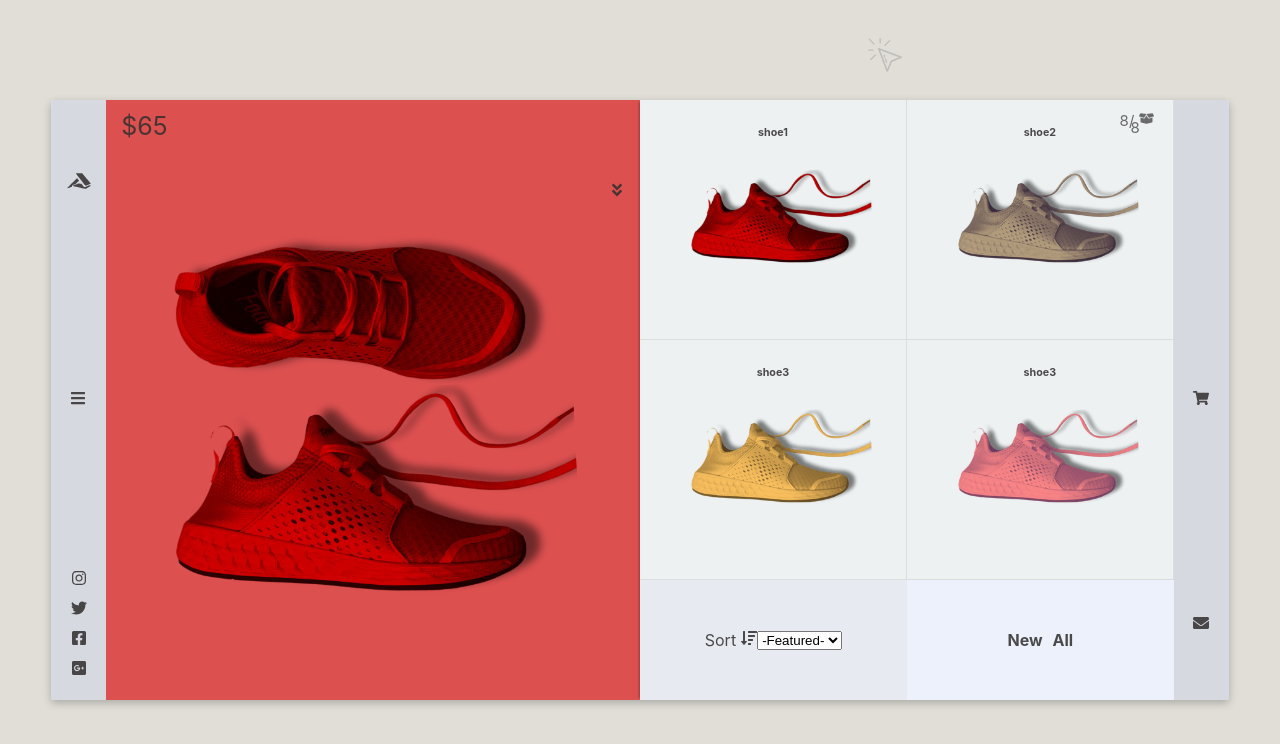
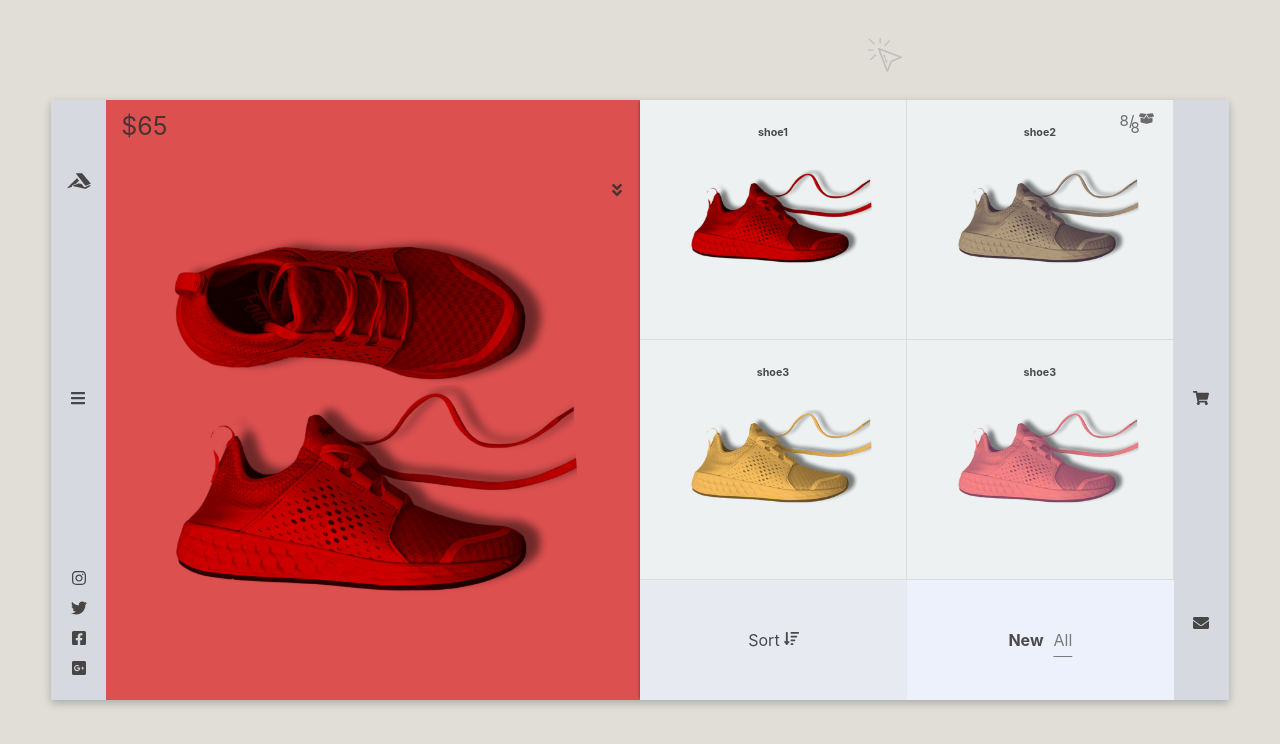
Before and after one commit to MiguelMateo1/Store-app, a React (Vite) app: page / in a window 1280 px wide. Shown: the top 744 px of the page. Built offline with nearby package versions, Linux system fonts and the light colour scheme.

Commit message:
sort area stying applied

```diff
--- a/src/components/ProductSelect.css
+++ b/src/components/ProductSelect.css
@@ -67,9 +67,34 @@
     transition: all 0.4s linear;
 }
 
+.sort select {
+    padding-right: 65px;
+    position: absolute;
+    background: transparent;
+    border: none;
+    width: 1px;
+    -moz-appearance: none;
+    -webkit-appearance: none;
+    appearance: none;
+    background-image: none;
+}
+
+.sort select:focus {
+    outline: none;
+}
+
+#sort option {
+   text-align: center;
+   text-transform: capitalize;
+}
+
+.sort-icon {
+    font-size: 15px;
+}
+
 .sort span{
     font-size: .9rem;
-    margin-left: 5px;
+    margin-left: 4px;
 }
 
 .category {
@@ -87,7 +112,7 @@ justify-content: center;
     transition: all 0.2s linear;
 }
 
-.new.active, .popular.active {
+.new.active, .all.active {
     font-weight:normal;
     opacity: .7;
     text-decoration: underline;
```
